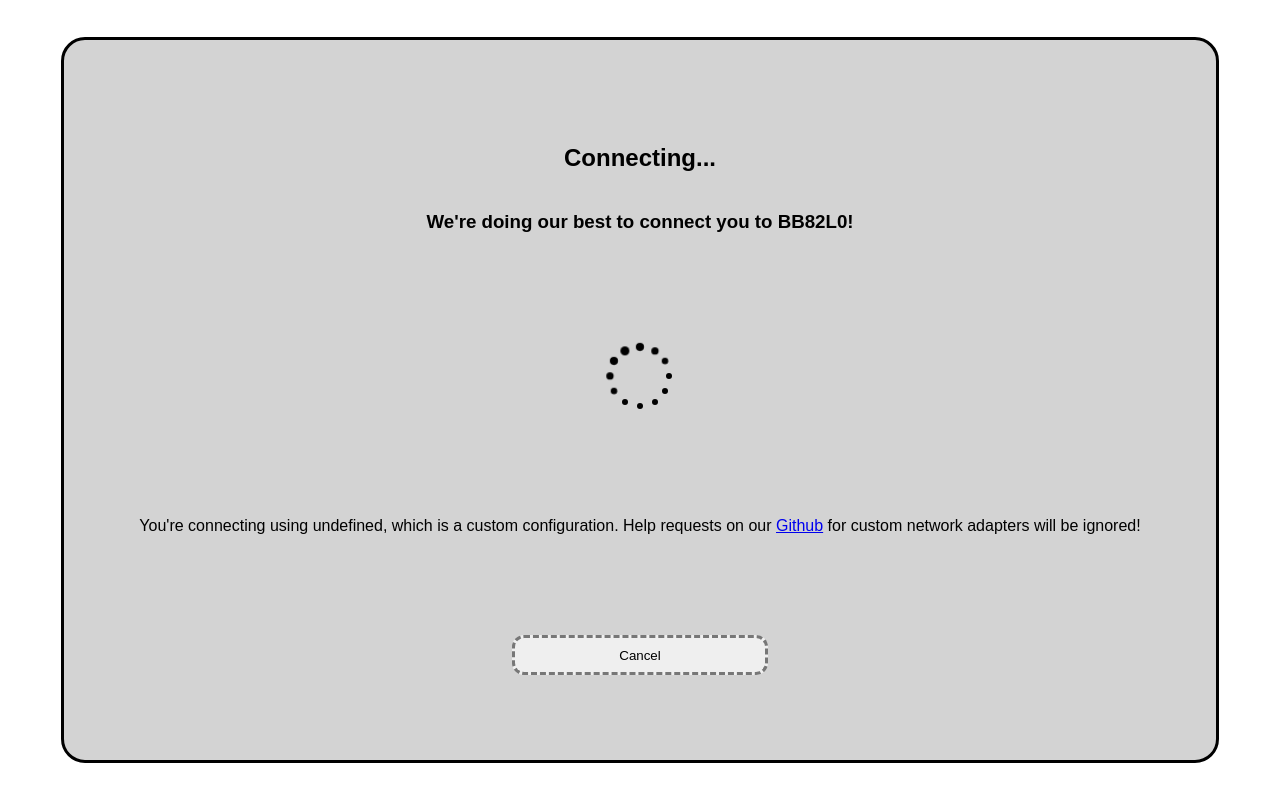
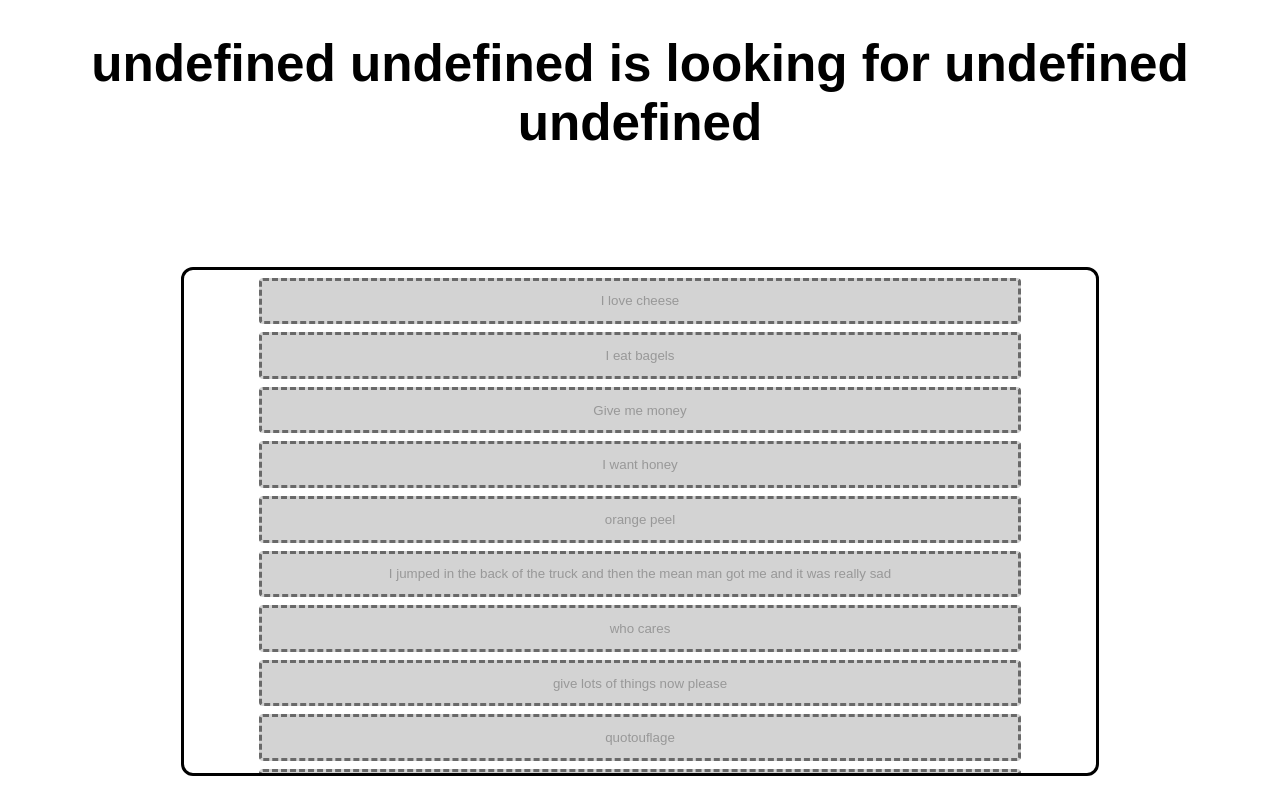
Before and after one commit to ugackMiner53/quotouflage, a SvelteKit app: page /debug in a window 1280 px wide. Built offline with nearby package versions, Linux system fonts and the light colour scheme.

Commit message:
Creating the judging screen

```diff
--- a/src/lib/GameManager.ts
+++ b/src/lib/GameManager.ts
@@ -29,6 +29,12 @@ export default class GameManager {
 
     updateSelf(newSelf : Player) {
         this.self = newSelf;
+    }
+
+    uuidToPlayer(uuid: UUID) : Player|undefined {
+        const players = get(this.players);
+        const match = players.find(player => {return player.uuid === uuid});
+        return match;
     }
 
     createGame() {
@@ -120,6 +126,10 @@ export default class GameManager {
         this.networkManager.sendMessages!(messages);
     }
 
+    sendJudgement(guessedPlayerId : UUID) {
+        this.networkManager.sendJudgement!(guessedPlayerId);
+    }
+
     //#region Network Events
 
     playerJoined() {
@@ -132,7 +142,8 @@ export default class GameManager {
     playerLeft() {
         if (this.hosting) {
             // See TrysteroManager for the issue with this
-            this.networkManager.sendPlayers!(get(this.players));
+            console.error("Player left and I don't know what to do!");
+            // this.networkManager.sendPlayers!(get(this.players));
         }
     }
 
@@ -164,8 +175,8 @@ export default class GameManager {
         console.log("Not implemented " + topicId);
     }
 
-    recieveJudgement(messageId : UUID) {
-        console.log("Not implemented " + messageId);
+    recieveJudgement(guessedPlayerId : UUID) {
+        console.log("Not implemented " + guessedPlayerId);
     }
 
     //#endregion
--- /dev/null
+++ b/src/lib/components/Judging.svelte
@@ -0,0 +1,91 @@
+<script lang="ts">
+    import { gameManager } from "$lib/Static";
+    import type { Topic, Message, UUID } from "$lib/Types";
+
+    export let topic : Topic;
+
+    const judge = gameManager.uuidToPlayer(topic.judge);
+    const about = gameManager.uuidToPlayer(topic.about);
+
+    function getMessagesAboutTopic() : Message[] {
+        return gameManager.messages.filter(message => {
+            return message.topic === topic.uuid;
+        })
+    }
+
+    function isJudging() : boolean {
+        return topic.judge === gameManager.self.uuid;
+    }
+
+    function guess(guessedPlayerId : UUID) {
+        console.log("YOU GUESSED " + guessedPlayerId === topic.about)
+        gameManager.sendJudgement(guessedPlayerId);
+    }
+</script>
+
+<div class="holder">
+    <div class="prompt">
+        {#if topic.judge === gameManager.self.uuid}
+            <h1>Find which sentence was written by {`${about?.emoji} ${about?.name}`} about {topic.topic}</h1>
+        {:else}
+            <h1>{`${judge?.emoji} ${judge?.name}`} is looking for {`${about?.emoji} ${about?.name}`}</h1>
+        {/if}
+    </div>
+
+    <div class="guessbox">
+        {#each getMessagesAboutTopic() as message}
+            <button on:click={() => {guess(message.author)}} disabled={!isJudging()} class="guess">{isJudging() ? "" : gameManager.uuidToPlayer(message.author)?.emoji ?? ""} {message.message}</button>
+        {/each}
+    </div>
+</div>
+
+<style>
+    .prompt {
+        text-align: center;
+        font-size: 2vmax;
+    }
+
+    .holder {
+        width: 100%;
+        height: 100%;
+        display: flex;
+        flex-direction: column;
+        align-items: center;
+        gap: 10vh;
+    }
+
+    .guessbox {
+        border: 3px solid black;
+        width: 70vw;
+        height: 70vh;
+        display: flex;
+        flex-direction: column;
+        align-items: center;
+        overflow-y: scroll;
+        border-radius: 12px;
+        gap: 1vh;
+        padding: 1vh;
+        margin-bottom: 3vh;
+    }
+
+    .guess {
+        width: 85%;
+        background: none;
+        cursor: pointer;
+        border-radius: 4px;
+        padding: 1vmax;
+        border: 3px dashed rgba(0, 0, 0, 0.5);
+        transition: 0.3s;
+    }
+
+    .guess:hover {
+        border: 3px solid black;
+        background: lightgray;
+    }
+
+    .guess:disabled {
+        border: 3px dashed rgba(0, 0, 0, 0.5);
+        background: lightgray;
+        cursor: default;
+    }
+</style>
--- a/src/lib/components/Writing.svelte
+++ b/src/lib/components/Writing.svelte
@@ -12,7 +12,7 @@
 </script>
 
 
-<div class="question">
+<div class="prompt">
     {#if about}
         <h1>Write a sentence that <span style="white-space: nowrap;">{about}</span> would write about {topic}</h1>
     {:else if exampleMessage}
@@ -21,9 +21,6 @@
     {:else}
         <h1>Write a sentence about {topic}</h1>
     {/if}
-
-
-        <!-- <h1></h1> -->
 </div>
 
 <form class="answer" on:submit={(event) => {
@@ -36,7 +33,7 @@
 </form>
 
 <style>
-    .question {
+    .prompt {
         text-align: center;
         font-size: 2vmax;
     }
--- a/src/routes/debug/+page.svelte
+++ b/src/routes/debug/+page.svelte
@@ -1,5 +1,38 @@
-<script>
+<script lang="ts">
+    import { createNewGameManager, gameManager } from "$lib/Static";
     import Connecting from "$lib/components/Connecting.svelte";
+    import Judging from "$lib/components/Judging.svelte";
+    import type { Message } from "$lib/Types";
+
+    createNewGameManager("josh")
+
+    gameManager.recieveMessages([
+        <Message>{author: "uuid1", message: "I love cheese", topic: "uuid3"},
+        <Message>{author: "uuid1", message: "I eat bagels", topic: "uuid3"},
+        <Message>{author: "uuid1", message: "Give me money", topic: "uuid3"},
+        <Message>{author: "uuid1", message: "I want honey", topic: "uuid3"},
+        <Message>{author: "uuid1", message: "orange peel", topic: "uuid3"},
+        <Message>{author: "uuid1", message: "I jumped in the back of the truck and then the mean man got me and it was really sad", topic: "uuid3"},
+        <Message>{author: "uuid1", message: "who cares", topic: "uuid3"},
+        <Message>{author: "uuid1", message: "give lots of things now please", topic: "uuid3"},
+        <Message>{author: "uuid1", message: "quotouflage", topic: "uuid3"},
+        <Message>{author: "uuid1", message: "funny funkadelix mod!!!! ", topic: "uuid3"},
+    ])
 </script>
 
-<Connecting gameCode={"BB82L0"} />
+<div class="fullscreen">
+
+    <Judging topic={{about: "uuid1", judge: "uuid2", topic: "LOLING", uuid: "uuid3"}} />
+</div>
+
+<style>
+    .fullscreen {
+        top: 0;
+        left: 0;
+        width: 100%;
+        height: 100%;
+        position: fixed;
+        /* background-color: magenta; */
+    }
+
+</style>
--- a/src/routes/game/+page.svelte
+++ b/src/routes/game/+page.svelte
@@ -1,7 +1,6 @@
 <script lang="ts">
     import { gameManager } from "$lib/Static";
     import type { Message, Topic } from "$lib/Types";
-    import { getRandomTopic } from "$lib/Utility";
     import Writing from "$lib/components/Writing.svelte";
 
 
```
Also changed, not shown: src/lib/components/Scorecard.svelte (added).
